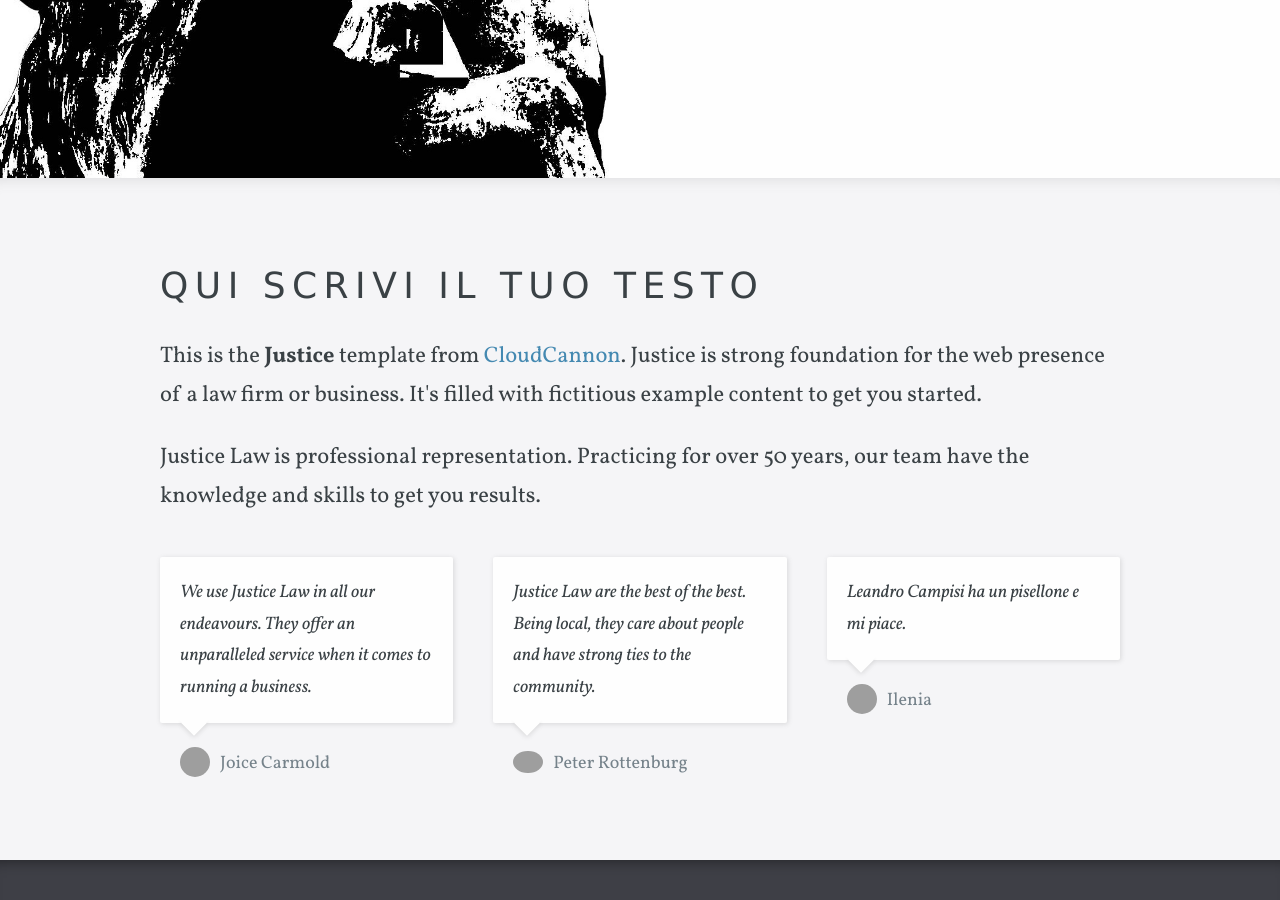
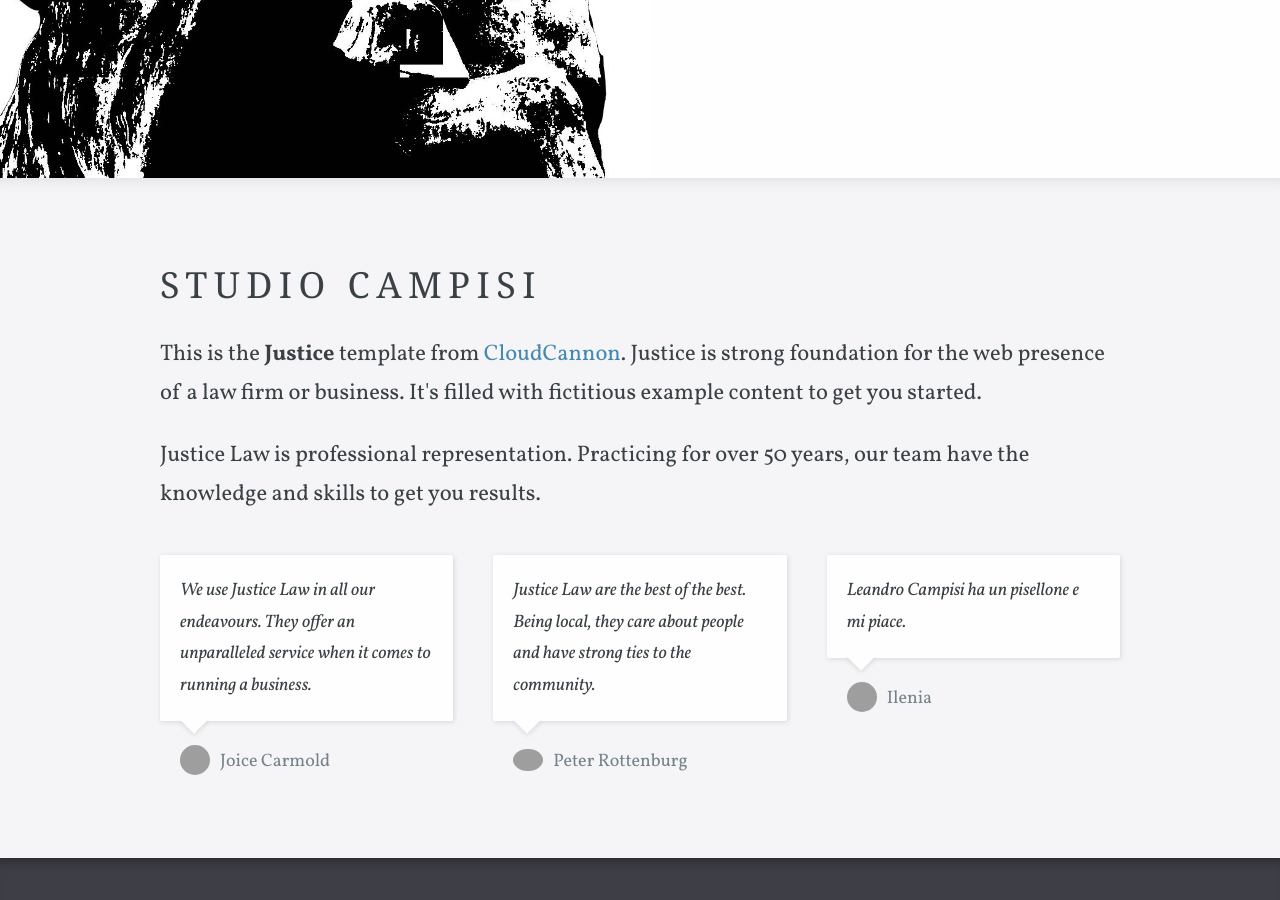
Before and after one commit to leandrocampisi/Cannon, a Jekyll site: the page built from index.html, in a window 1280 px wide and 900 px high, scrolled down 542 px. Built offline with Jekyll 4.4.1, drawn with Linux system fonts in a browser that asks for light colours; some web fonts are replaced; grey boxes are pictures that could not be loaded.

Commit message:
Update index.html

```diff
--- a/index.html
+++ b/index.html
@@ -1,5 +1,5 @@
 ---
-title: <span style="font-family:verdana"> qui scrivi il tuo testo </span>
+title: Studio Campisi
 call_to_action: Contact
 background_image_path:
 large_header: true
```
